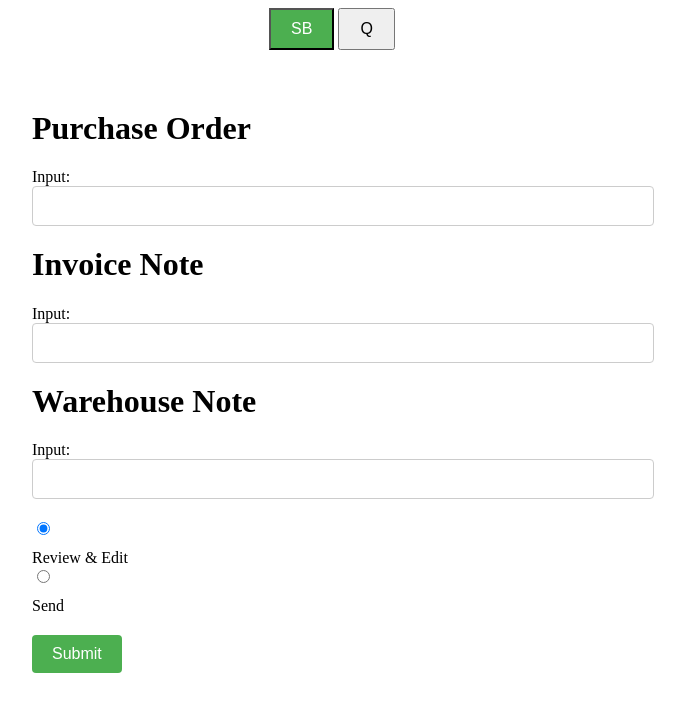
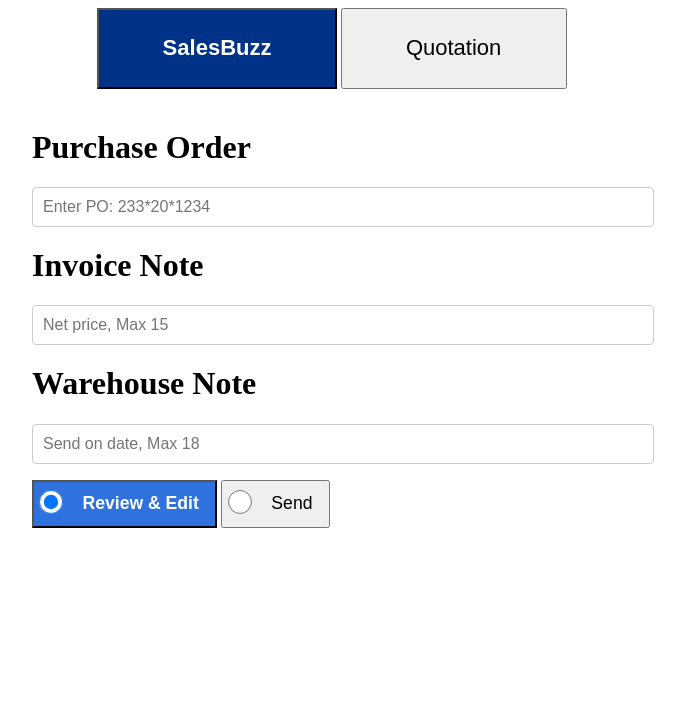
Before and after one commit to Hamid2250/superbot_web, a Django app: page / in a window 1280 px wide. Shown: the top 712 px of the page, without its empty margins (308-993 px from the left). Run offline with Django 4.2, Linux system fonts and the light colour scheme; some libraries are stand-ins or nearby versions.

Commit message:
test new order page from telegram '/'

```diff
--- a/superbot/telegram_webapp/static/telegram_webapp/script.js
+++ b/superbot/telegram_webapp/static/telegram_webapp/script.js
@@ -1,46 +1,92 @@
+Telegram.WebApp.ready();
+
+// Define Choices Function
+document.getElementById("choice1").addEventListener("click", function() {
+    document.getElementById("option1_btn").classList.add("active");
+    document.getElementById("choice1").setAttribute("checked", "true");
+    document.getElementById("option2_btn").classList.remove("active");
+    document.getElementById("choice2").setAttribute("checked", "false");
+});
+document.getElementById("choice2").addEventListener("click", function() {
+    document.getElementById("option2_btn").classList.add("active");
+    document.getElementById("choice2").setAttribute("checked", "true");
+    document.getElementById("option1_btn").classList.remove("active");
+    document.getElementById("choice1").setAttribute("checked", "false");
+});
+
+// Select Order Type (SalesBuzz, Quotation)
+
+// Selected SalesBuzz
 document.getElementById("sbButton").addEventListener("click", function() {
     document.getElementById("sbButton").classList.add("active");
     document.getElementById("qButton").classList.remove("active");
-    document.getElementById("contentTitle").textContent = "Purchase Order";
+    document.getElementById("contentLabel1").textContent = "Purchase Order";
     document.getElementById("contentLabel2").textContent = "Invoice Note";
     document.getElementById("contentLabel3").textContent = "Warehouse Note";
     document.getElementById("input1").setAttribute("maxlength", "15");
+    document.getElementById("input1").setAttribute("placeholder", "Enter PO: 233*20*1234");
     document.getElementById("input2").setAttribute("maxlength", "15");
     document.getElementById("input3").setAttribute("maxlength", "18");
-    document.getElementById("warehouseNoteSection").style.display = "block";
+    document.getElementById("invoiceSection").style.display = "block";
     document.querySelector('input[name="choice"][value="1"]').checked = true;
     document.querySelector('input[name="choice"][value="2"]').checked = false;
     document.getElementById("choiceLabel1").textContent = "Review & Edit";
     document.getElementById("choiceLabel2").textContent = "Send";
     document.getElementById("choices").style.display = "block";
+    document.getElementById("option1_btn").classList.add("active");
+    document.getElementById("option2_btn").classList.remove("active");
+
 });
 
+// Selected Quotation
 document.getElementById("qButton").addEventListener("click", function() {
     document.getElementById("qButton").classList.add("active");
     document.getElementById("sbButton").classList.remove("active");
-    document.getElementById("contentTitle").textContent = "Quotation Number";
+    document.getElementById("contentLabel1").textContent = "Quotation Number";
     document.getElementById("contentLabel2").textContent = "Warehouse Note";
-    document.getElementById("contentLabel3").textContent = "";
     document.getElementById("input1").setAttribute("maxlength", "8");
+    document.getElementById("input1").setAttribute("placeholder", "Enter Quotation Number");
     document.getElementById("input2").setAttribute("maxlength", "18");
-    document.getElementById("input3").value = "";
-    document.getElementById("warehouseNoteSection").style.display = "none";
+    document.getElementById("invoiceSection").style.display = "none";
     document.querySelector('input[name="choice"][value="1"]').checked = false;
     document.querySelector('input[name="choice"][value="2"]').checked = true;
     document.getElementById("choiceLabel1").textContent = "Approve Only";
     document.getElementById("choiceLabel2").textContent = "Send";
     document.getElementById("choices").style.display = "block";
+    document.getElementById("option2_btn").classList.add("active");
+    document.getElementById("option1_btn").classList.remove("active");
+
 });
 
-document.getElementById("submitButton").addEventListener("click", function() {
-    var input1 = document.getElementById("input1").value;
-    var input2 = document.getElementById("input2").value;
-    var input3 = document.getElementById("input3").value;
-    var choice = document.querySelector('input[name="choice"]:checked').value;
+Telegram.WebApp.MainButton.setText('Send').show().onClick(function () {
+    let input1 = document.getElementById("input1");
+    let input2 = document.getElementById("input2");
+    let input3 = document.getElementById("input3");
+    let choice = document.querySelector('input[name="choice"]:checked').nextElementSibling.textContent;
 
-    // Perform actions based on the inputs
-    console.log("Input 1: " + input1);
-    console.log("Input 2: " + input2);
-    console.log("Input 3: " + input3);
-    console.log("Choice: " + choice);
+    if (input1.value == "") {
+        input1.style.border = "1px solid red";
+        document.getElementById("message1").textContent ="Please enter";
+    };
+    if (input2.value == "") {
+        document.getElementById("message2").textContent ="Please enter";
+        input2.style.border = "1px solid red";
+    };
+    if (input3.value == "") {
+        document.getElementById("message3").textContent ="Please enter";
+        input3.style.border = "1px solid red";
+    };
+    if (input1.value == "" || input3.value == "") {
+        return;
+    };
+
+    const data = JSON.stringify({
+        po: input1.value,
+        invoice: input2.value,
+        werehouse: input3.value,
+        choice: choice
+    });
+
+    Telegram.WebApp.sendData(data);
+    Telegram.WebApp.close();
 });
--- a/superbot/telegram_webapp/static/telegram_webapp/styles.css
+++ b/superbot/telegram_webapp/static/telegram_webapp/styles.css
@@ -1,17 +1,17 @@
 .buttons {
     text-align: center;
-    margin-bottom: 20px;
 }
 
 .buttons button {
-    padding: 10px 20px;
-    font-size: 16px;
+    padding: 2% 5%;
+    font-size: 3rex;
     cursor: pointer;
 }
 
 .buttons button.active {
-    background-color: #4CAF50;
+    background-color: #003387;
     color: white;
+    font-weight: bold;
 }
 
 .content {
@@ -24,9 +24,10 @@
     margin-top: 20px;
 }
 
-label {
-    display: block;
-    margin-top: 10px;
+p {
+    margin: 0;
+    padding: 0;
+    color: red;
 }
 
 input[type="text"] {
@@ -38,21 +39,40 @@
 }
 
 .choices {
-    margin-top: 20px;
+    margin-top: 1rem;
 }
 
-.choices label {
-    margin-right: 10px;
+.choices button {
+    height: 3rem;
+    text-align: center;
 }
 
-#submitButton {
-    display: block;
-    margin-top: 20px;
-    padding: 10px 20px;
-    font-size: 16px;
-    background-color: #4CAF50;
+.choices button.active {
+    background-color: #3072dd;
     color: white;
-    border: none;
-    border-radius: 4px;
-    cursor: pointer;
+    font-weight: bold;
 }
+
+.option {
+    margin: 0;
+    padding: 0;
+}
+
+.option label {
+    display: inline-flex;
+    font-size: 1.1rem;
+    position: relative;
+    top: -0.30rem;
+}
+
+.option input[type="radio"] {
+    margin: 0;
+    padding: 0;
+    margin-left: 0.3rem;
+    width: 1.5rem;
+    height: 1.5rem;
+}
+
+#choiceLabel1, #choiceLabel2 {
+    padding: 1rem;
+}
--- a/superbot/telegram_webapp/templates/start.html
+++ b/superbot/telegram_webapp/templates/start.html
@@ -2,75 +2,41 @@
 {% load static %}
 <html>
 <head>
+    <meta charset="UTF-8">
     <title>New Order</title>
+    <script src="https://telegram.org/js/telegram-web-app.js"></script>
     <link rel="stylesheet" type="text/css" href="{% static 'telegram_webapp/styles.css' %}">
 </head>
 <body>
     <div class="buttons">
-        <button id="sbButton" class="active" name="SB">SB</button>
-        <button id="qButton" name="Q">Q</button>
+        <button id="sbButton" class="active" name="SB">SalesBuzz</button>
+        <button id="qButton" name="Q">Quotation</button>
     </div>
-    <div class="content">
-        <h1 id="contentTitle">Purchase Order</h1>
-        <label for="input1">Input:</label>
-        <input type="text" id="input1" maxlength="15">
-        <h1 id="contentLabel2">Invoice Note</h1>
-        <label for="input2">Input:</label>
-        <input type="text" id="input2" maxlength="15">
-        <div id="warehouseNoteSection">
-            <h1 id="contentLabel3">Warehouse Note</h1>
-            <label for="input3">Input:</label>
-            <input type="text" id="input3" maxlength="18">
+    <div class="content" id="myForm">
+        <h1 id="contentLabel1">Purchase Order</h1>
+        <input type="text" id="input1" maxlength="15" placeholder="Enter PO: 233*20*1234" required>
+        <p id="message1"></p>
+        <div id="invoiceSection">
+            <h1 id="contentLabel2">Invoice Note</h1>
+            <input type="text" id="input2" maxlength="15" placeholder="Net price, Max 15" required>
+            <p id="message2"></p>
         </div>
+
+        <h1 id="contentLabel3">Warehouse Note</h1>
+        <input type="text" id="input3" maxlength="18" placeholder="Send on date, Max 18" required>
+        <p id="message3"></p>
+
         <div class="choices" id="choices">
-            <input type="radio" id="choice1" name="choice" value="1" checked>
-            <label for="choice1" id="choiceLabel1">Review & Edit</label>
-            <input type="radio" id="choice2" name="choice" value="2">
-            <label for="choice2" id="choiceLabel2">Send</label>
+            <button class="option active" id="option1_btn">
+                <input type="radio" id="choice1" name="choice" value="1" checked>
+                <label for="choice1" id="choiceLabel1">Review & Edit</label>
+            </button>
+            <button class="option" id="option2_btn">
+                <input type="radio" id="choice2" name="choice" value="2">
+                <label for="choice2" id="choiceLabel2">Send</label>
+            </button>
         </div>
-        <button id="submitButton">Submit</button>
     </div>
+</body>
     <script src="{% static 'telegram_webapp/script.js' %}"></script>
-</body>
 </html>
-
-<!--
-    Simple static Telegram WebApp. Does not verify the WebAppInitData, as a bot token would be needed for that.
-
-<!DOCTYPE html>
-<html lang="en">
-<head>
-    <meta charset="UTF-8">
-    <title>python-telegram-bot Example WebApp</title>
-    <script src="https://telegram.org/js/telegram-web-app.js"></script>
-    <script src="https://cdn.jsdelivr.net/npm/@jaames/iro@5"></script>
-</head>
-<script type="text/javascript">
-    const colorPicker = new iro.ColorPicker('#picker', {
-        borderColor: "#ffffff",
-        borderWidth: 1,
-        width: Math.round(document.documentElement.clientWidth / 2),
-    });
-    colorPicker.on('color:change', function (color) {
-        document.body.style.background = color.hexString;
-    });
-
-    Telegram.WebApp.ready();
-    Telegram.WebApp.MainButton.setText('Choose Color').show().onClick(function () {
-        const data = JSON.stringify({hex: colorPicker.color.hexString, rgb: colorPicker.color.rgb});
-        Telegram.WebApp.sendData(data);
-        Telegram.WebApp.close();
-    });
-</script>
-<body style="background-color: #ffffff">
-<div style="position: absolute; margin-top: 5vh; margin-left: 5vw; height: 90vh; width: 90vw; border-radius: 5vh; background-color: var(--tg-theme-bg-color); box-shadow: 0 0 2vw
- #000000;">
-    <div id="picker"
-         style="display: flex; justify-content: center; align-items: center; height: 100%; width: 100%"></div>
-</div>
-</body>
-<script type="text/javascript">
-    Telegram.WebApp.expand();
-</script>
-</html>
--->
```
Also changed, not shown: 2 other files.
